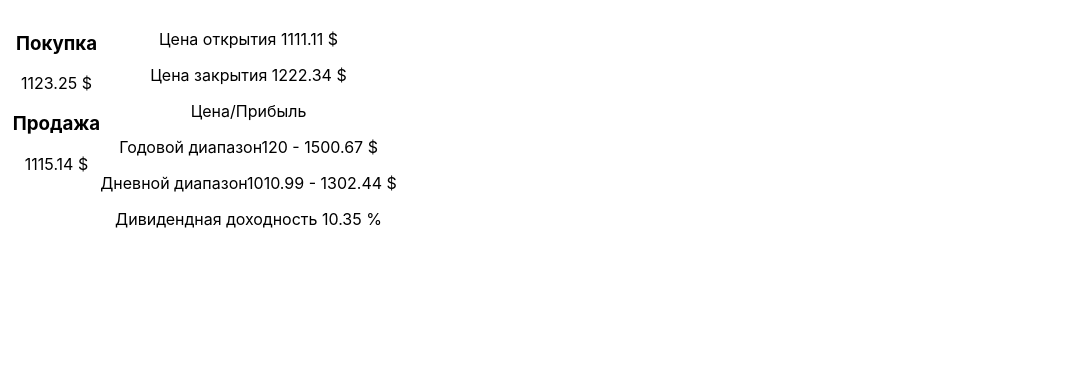
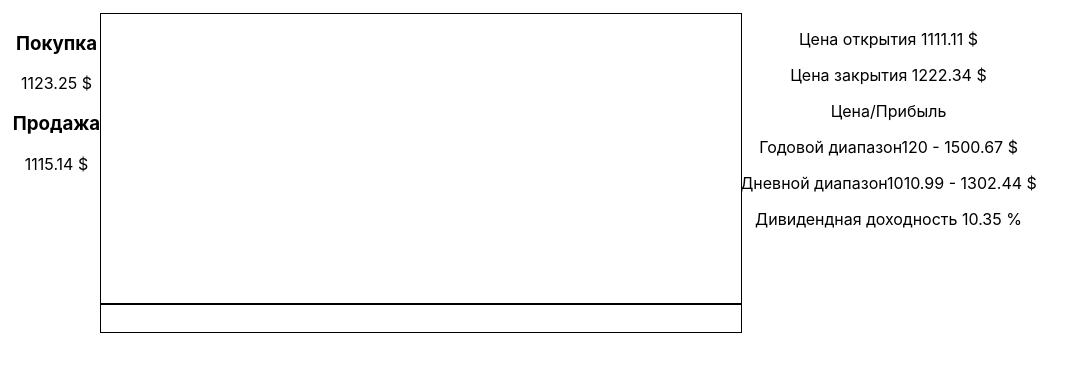
Before and after one commit to ange1of/investments-app, a React (Create React App) app: page / in a window 1280 px wide. Shown: the top 372 px of the page, without its empty margins (0-1085 px from the left). Built offline with nearby package versions, Linux system fonts and the light colour scheme.

Commit message:
Add StockPriceGraph component and basic server mock

```diff
--- a/package.json
+++ b/package.json
@@ -30,5 +30,8 @@
       "last 1 firefox version",
       "last 1 safari version"
     ]
+  },
+  "devDependencies": {
+    "miragejs": "^0.1.40"
   }
 }
--- a/src/StockDetail.js
+++ b/src/StockDetail.js
@@ -3,6 +3,7 @@ import { useState } from 'react';
 import './StockDetail.css';
 import StockPrice from './StockPrice.js';
 import StockInfo from './StockInfo.js';
+import StockPriceGraph from './StockPriceGraph.js';
 
 function StockDetail({ stockId }) {
   let [buyPrice, updateBuyPrice] = useState(1123.25);
@@ -14,6 +15,7 @@ function StockDetail({ stockId }) {
         <StockPrice title="Покупка" price={buyPrice} currency="$"/>
         <StockPrice title="Продажа" price={sellPrice} currency="$"/>
       </div>
+      <StockPriceGraph stockId={stockId}/>
       <StockInfo
         currency="$"
         openPrice="1111.11"
@@ -21,7 +23,8 @@ function StockDetail({ stockId }) {
         priceToIncomeRatio="22.00"
         yearPriceRange={{ min: 120.00, max: 1500.67 }}
         dayPriceRange={{ min: 1010.99, max: 1302.44 }}
-        dividends="10.35"/>
+        dividends="10.35"
+      />
     </div>
   );
 }
--- a/src/StockInfo.js
+++ b/src/StockInfo.js
@@ -7,8 +7,8 @@ function StockInfo(props) {
             <p>Цена закрытия <span>{props.closePrice} {props.currency}</span></p>
             <p>Цена/Прибыль <span>{props.priceIncomeRatio}</span></p>
             <p>Годовой диапазон
-                <span>{
-                    props.yearPriceRange.min} - {props.yearPriceRange.max} {props.currency}
+                <span>
+                    {props.yearPriceRange.min} - {props.yearPriceRange.max} {props.currency}
                 </span>
             </p>
             <p>Дневной диапазон
--- /dev/null
+++ b/src/StockPriceGraph.css
@@ -0,0 +1,16 @@
+.StockPriceGraph {
+    width: 50vw;
+    min-height: 40vh;
+    display: grid;
+    grid-template-rows: 10fr 1fr;
+}
+
+.plotArea {
+    width: 100%;
+    border: 1px solid black;
+}
+
+.plotLegend {
+    width: 100%;
+    border: 1px solid black;
+}
--- /dev/null
+++ b/src/StockPriceGraph.js
@@ -0,0 +1,13 @@
+import React from 'react';
+import './StockPriceGraph.css';
+
+function StockPriceGraph({ stockId }) {
+    return (
+        <div className="StockPriceGraph">
+            <div className="plotArea"></div>
+            <div className="plotLegend"></div>
+        </div>
+    );
+}
+
+export default StockPriceGraph;
```
Also changed, not shown: src/server.js (added, +17 -0 lines), 1 other file (tests, documents, lock files or other folders).
